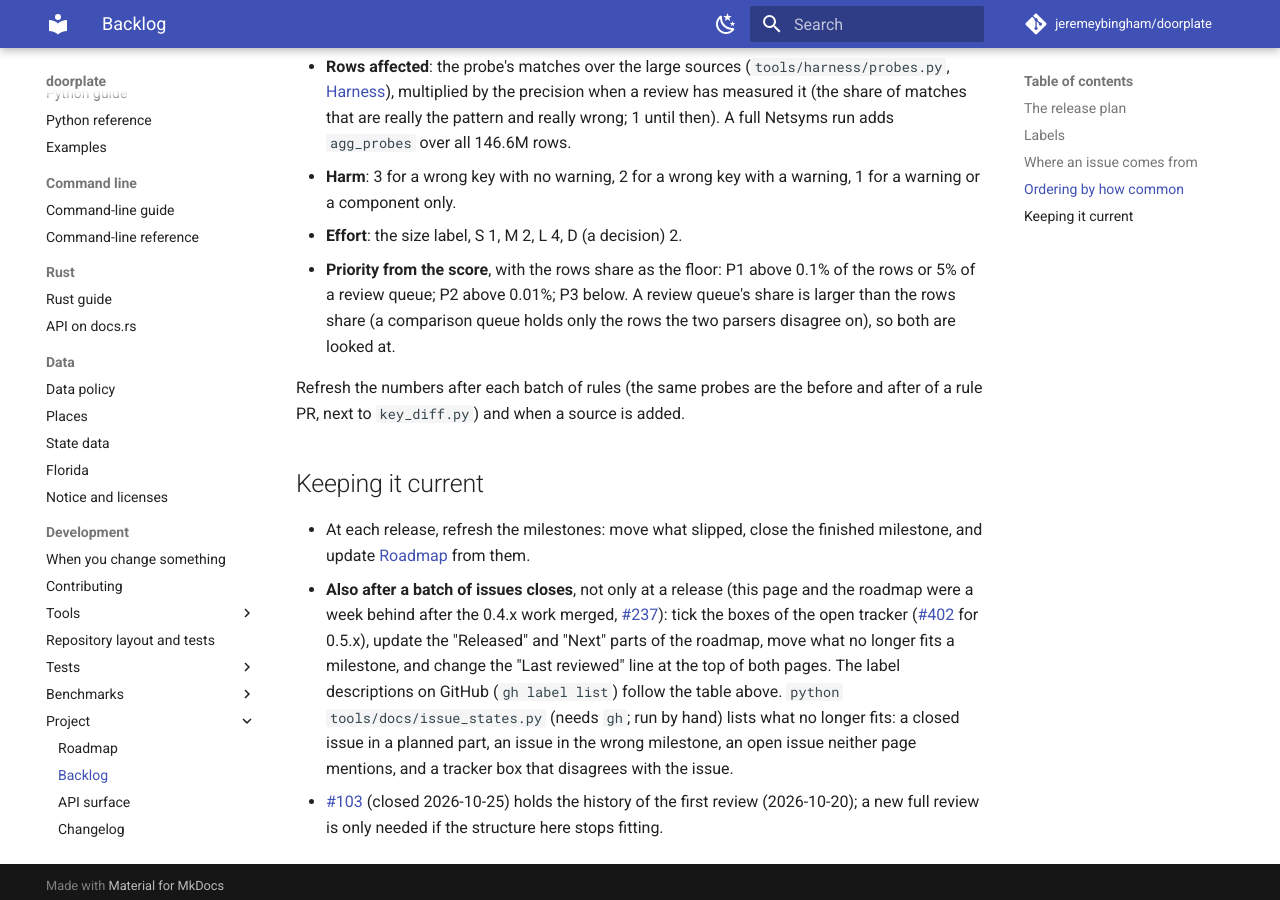
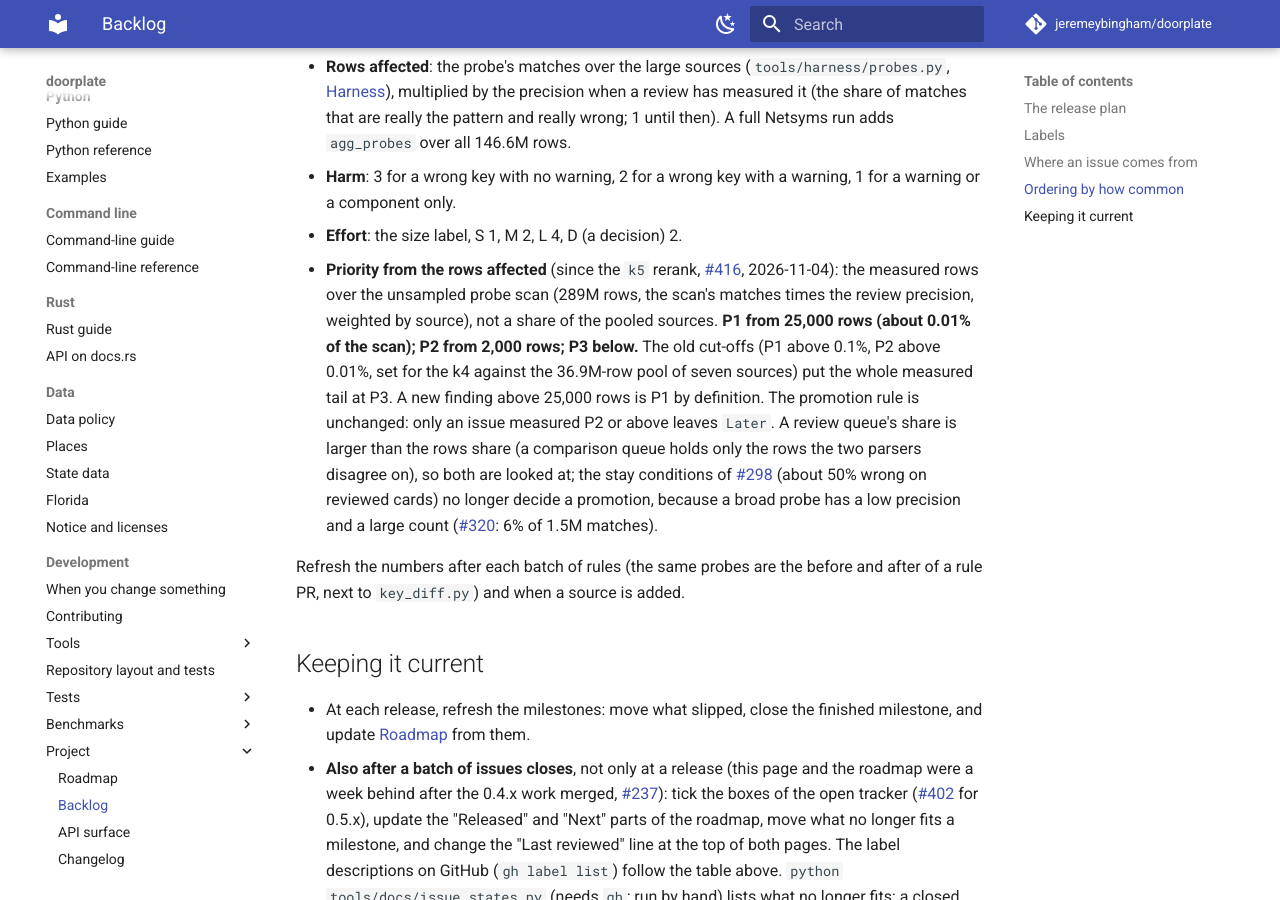
Before and after one commit to jeremeybingham/doorplate, an MkDocs documentation site: the page built from docs/backlog.md, in a window 1280 px wide and 900 px high, scrolled down 4399 px. Built offline with MkDocs 1.6.1 and Material for MkDocs 9.7.7, drawn with Linux system fonts in a browser that asks for light colours; comment, search, counter and statistics services are not loaded; some of the changed text lies outside the part shown.

Commit message:
Backlog: priority from measured rows affected, new cut-offs for the k5 rerank (#416)
P1 from 25,000 rows, P2 from 2,000, P3 below, on the unsampled scan.

Co-Authored-By: Claude Sonnet 5.5 <noreply@anthropic.com>

```diff
--- a/docs/backlog.md
+++ b/docs/backlog.md
@@ -3,7 +3,7 @@
 How the open issues are sorted, what the labels and milestones mean, and how work moves from an issue to a
 release. The current plan is in [`roadmap.md`](roadmap.md); this page is the rules. It replaces the
 definitions that lived in the body of issue #103 (the backlog review), which now only holds its history.
-**Last reviewed 2026-11-01 (#402, the 0.5.1 performance round and the docs pass #399), against the issues up to #451.**
+**Last reviewed 2026-11-04 (the `k5` rerank, #416, after the probe queue round), against the issues up to #516.**
 
 ## The release plan
 
@@ -94,8 +94,7 @@ The issues of a release are ordered by a score, not by feel (#298): `rows affect
   `agg_probes` over all 146.6M rows.
 - **Harm**: 3 for a wrong key with no warning, 2 for a wrong key with a warning, 1 for a warning or a component only.
 - **Effort**: the size label, S 1, M 2, L 4, D (a decision) 2.
-- **Priority from the score**, with the rows share as the floor: P1 above 0.1% of the rows or 5% of a review queue; P2 above 0.01%; P3 below. A review queue's share
-  is larger than the rows share (a comparison queue holds only the rows the two parsers disagree on), so both are looked at.
+- **Priority from the rows affected** (since the `k5` rerank, #416, 2026-11-04): the measured rows over the unsampled probe scan (289M rows, the scan's matches times the review precision, weighted by source), not a share of the pooled sources. **P1 from 25,000 rows (about 0.01% of the scan); P2 from 2,000 rows; P3 below.** The old cut-offs (P1 above 0.1%, P2 above 0.01%, set for the k4 against the 36.9M-row pool of seven sources) put the whole measured tail at P3. A new finding above 25,000 rows is P1 by definition. The promotion rule is unchanged: only an issue measured P2 or above leaves `Later`. A review queue's share is larger than the rows share (a comparison queue holds only the rows the two parsers disagree on), so both are looked at; the stay conditions of #298 (about 50% wrong on reviewed cards) no longer decide a promotion, because a broad probe has a low precision and a large count (#320: 6% of 1.5M matches).
 
 Refresh the numbers after each batch of rules (the same probes are the before and after of a rule PR, next to `key_diff.py`) and when a source is added.
 
```
